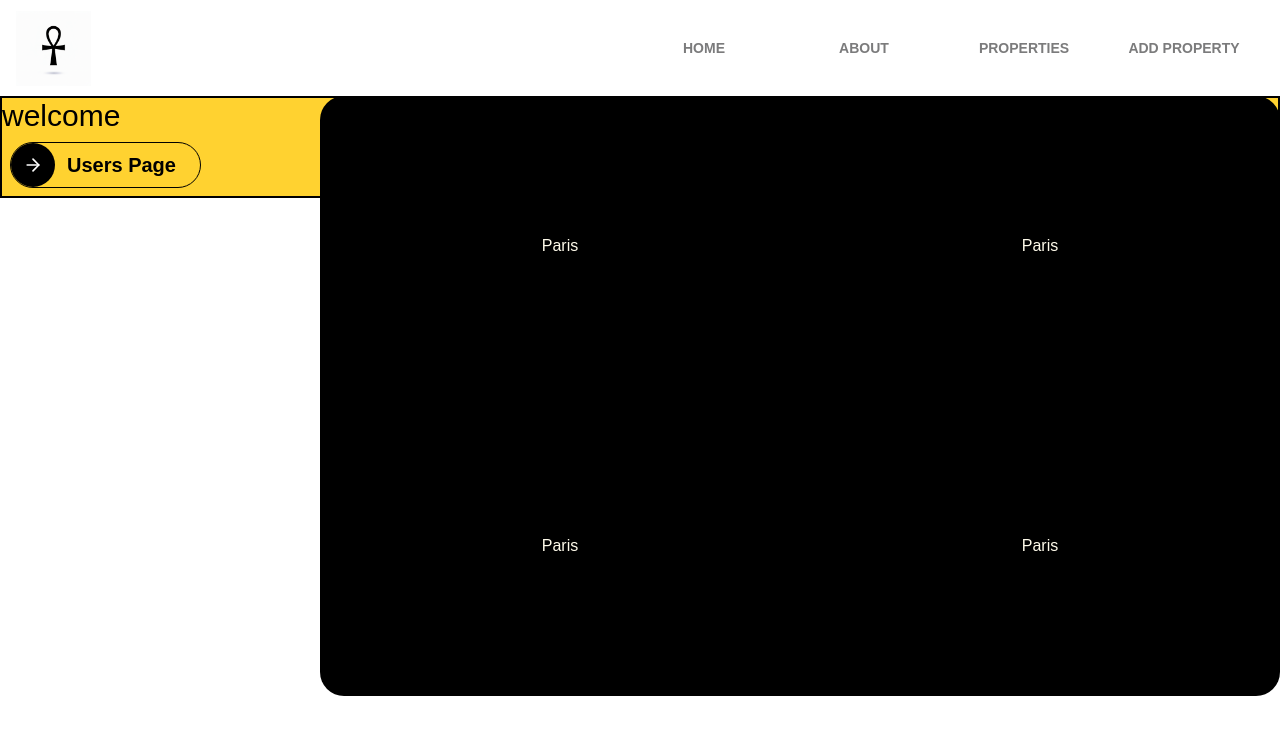
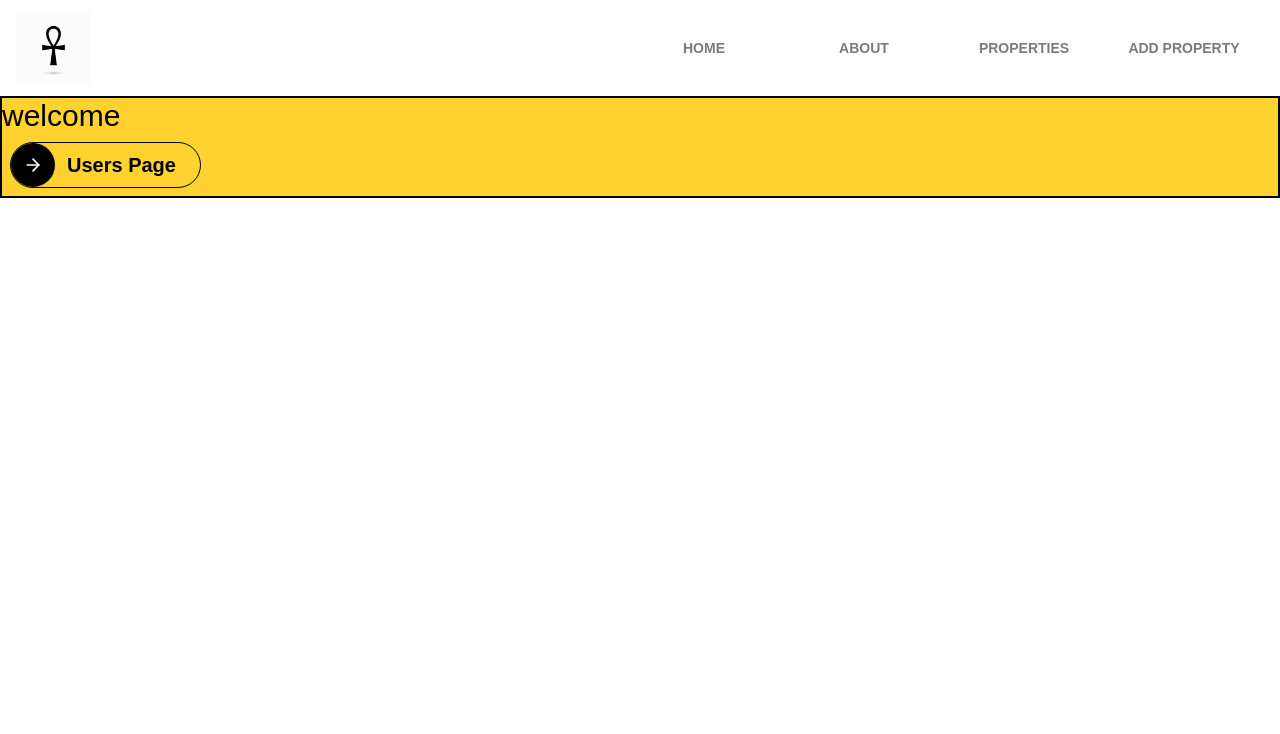
Before and after one commit to jymax4rl/Learning-Next-Js-with-hands-on-project, a Next.js app: page / in a window 1280 px wide. Shown: the top 734 px of the page. Built offline with nearby package versions, Linux system fonts and the light colour scheme.

Commit message:
managed to slid up and down the properties menu on navbar toggle

```diff
--- a/app/components/Navbar.jsx
+++ b/app/components/Navbar.jsx
@@ -1,13 +1,18 @@
 "use client";
-import React from "react";
+import React, { useEffect, useState } from "react";
 import Image from "next/image";
 import Link from "next/link";
 import Logo from "../public/blackAnkhLogo.png";
 
 const Navbar = () => {
+  // hamburger toggle
   const hamburgerToggle = () => {
     console.log("clicked the hamburger");
     document.getElementById("hamburger").classList.toggle("active");
+  };
+
+  const slidePropertiesSection = () => {
+    document.getElementById("propertiesNavMenu").classList.toggle("slideUp");
   };
   return (
     <>
@@ -37,14 +42,18 @@ const Navbar = () => {
               About
             </Link>
             <Link
-              className="nav-link nav-link-ltr h-full  flex justify-center items-center"
+              className={`nav-link nav-link-ltr h-full  flex justify-center items-center`}
+              // className="nav-link nav-link-ltr h-full  flex justify-center items-center"
               href="/properties"
             >
               Properties
             </Link>
             <Link
-              className="nav-link nav-link-ltr h-full  flex justify-center items-center"
+              id="propertiesNav"
+              className={`propertiesNavBtn nav-link nav-link-ltr h-full  flex justify-center items-center`}
+              // className="propertiesNavBtn nav-link nav-link-ltr h-full  flex justify-center items-center"
               href="/properties/add"
+              onClick={slidePropertiesSection}
             >
               Add Property
             </Link>
@@ -101,7 +110,10 @@ Start of hamburger for mobile
       </nav>
 
       {/* dropped down menu design, to expand when hovering a nav link */}
-      <div className="rounded-3xl h-3/4 text-amber-50 bg-black w-3/4 fixed top-24 right-0 grid grid-cols-2 grid-rows-2">
+      <div
+        id="propertiesNavMenu"
+        className="propertiesNavMenu rounded-3xl h-3/4 text-amber-50 bg-black w-3/4 fixed top-24 right-0 grid grid-cols-2 grid-rows-2"
+      >
         <div className="rounded-3xl transition-all flex items-center justify-center  hover:bg-blue-950 ease-in-out">
           Paris
         </div>
--- a/app/globals.css
+++ b/app/globals.css
@@ -98,6 +98,7 @@ path:nth-child(6) {
 /*nav link css hover effect*/
 .navbar {
   /* border-bottom: 1px solid #bbbbbb; */
+  z-index: 10;
 }
 
 .nav-link {
@@ -133,3 +134,17 @@ path:nth-child(6) {
 .nav-link-ltr:hover::before {
   width: 100%;
 }
+
+/*slide up animation for properties nav menu*/
+.propertiesNavMenu {
+  transform: translateY(-124%);
+  opacity: 0.7;
+  transition: all 0.3s ease-in-out;
+  z-index: -1 !important;
+}
+.slideUp {
+  transform: translateY(0%);
+  opacity: 1;
+  transition: all 0.3s ease-in-out;
+  z-index: -1 !important;
+}
```
